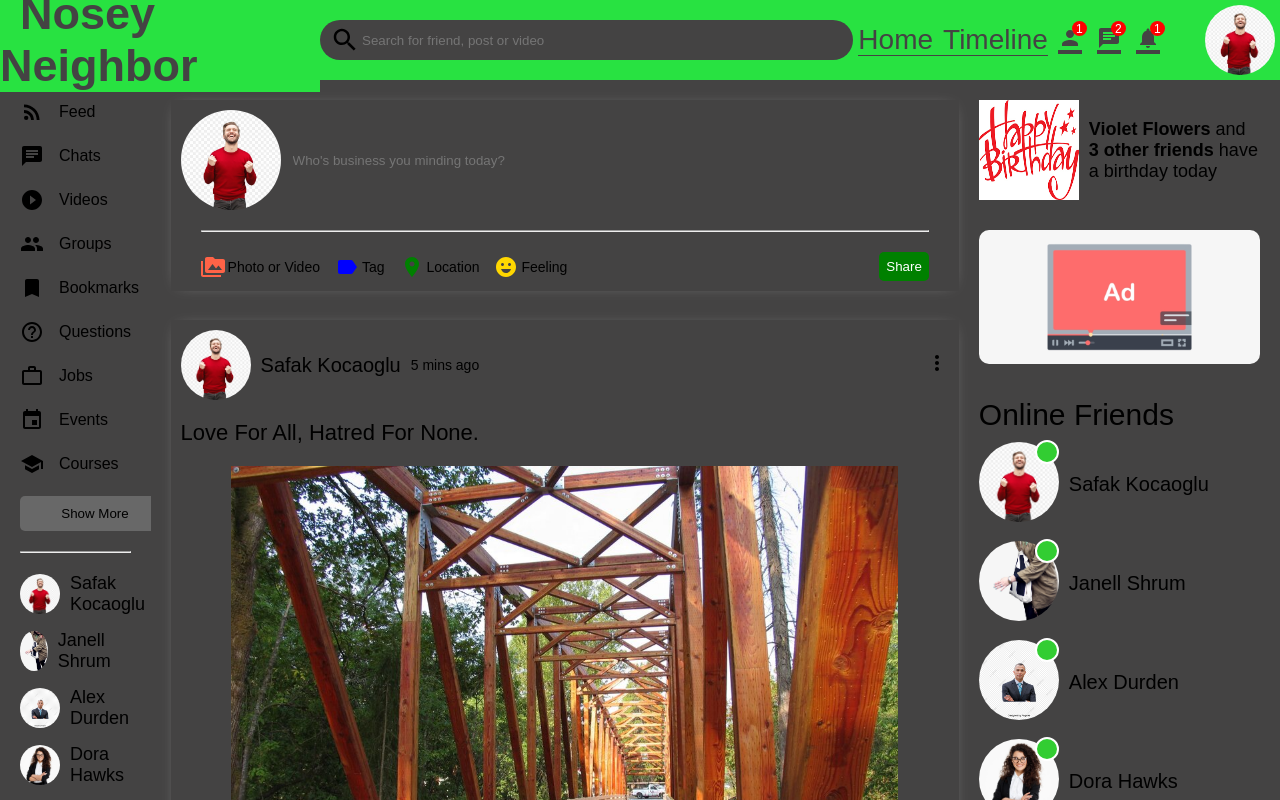
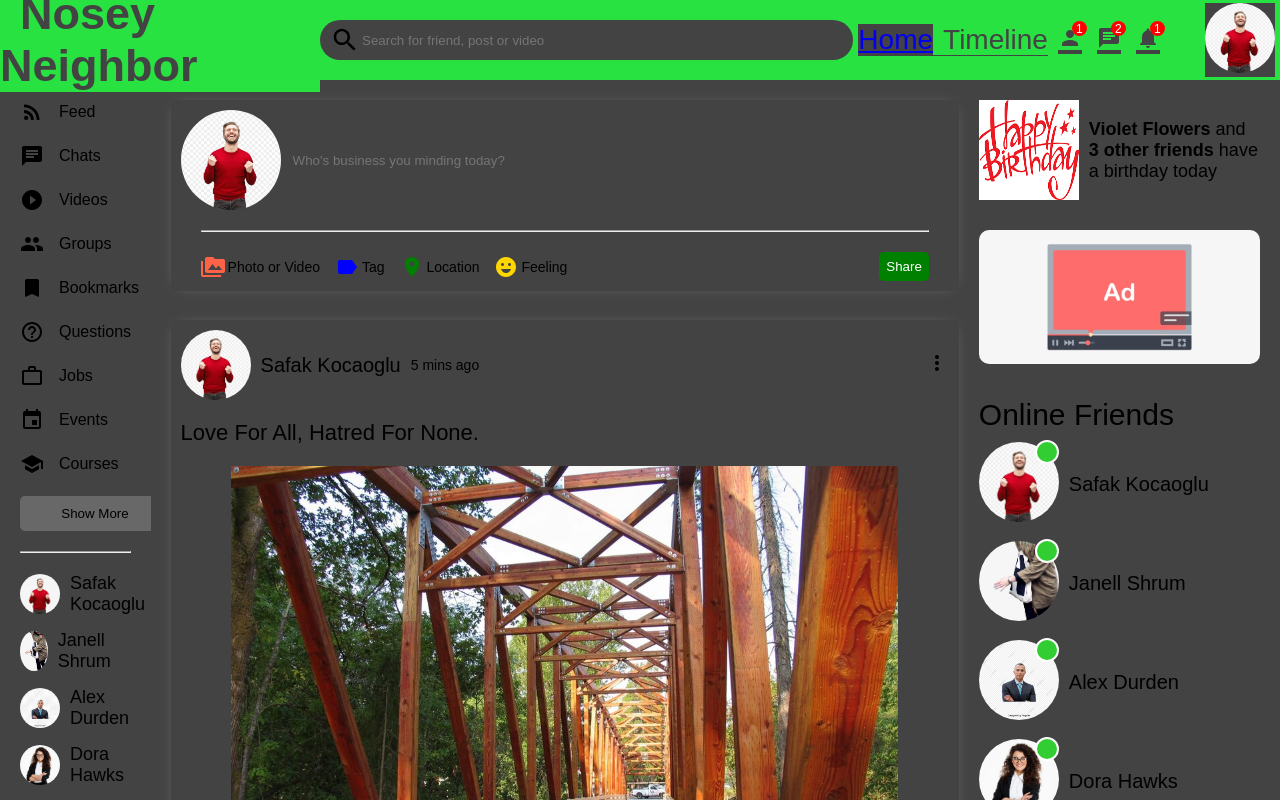
Before and after one commit to tfel14/React_Social, a React (Create React App) app in the folder social-app/: page / in a window 1280 px wide. Shown: the top 800 px of the page. Built offline with nearby package versions, Linux system fonts and the light colour scheme; a web font is replaced by a local one.

Commit message:
added basic routing for home, profile, register, and login pages

```diff
--- a/social-app/src/App.js
+++ b/social-app/src/App.js
@@ -1,10 +1,25 @@
 
 import Home from "./pages/Home";
+import Profile from "./pages/profile/Profile";
+import RegisterPage from "./components/register/Register";
+import LoginPage from "./components/login/Login";
+import PostPage from "./components/post/Post";
 import Messenger from "./pages/messenger/Messenger";
+import { Route, Link } from 'react-router-dom';
+import { Routes } from 'react-router-dom';
+function App() {
+  return(
+    <div className="App container">
+      <Routes>
+        <Route path= '/' exact element={<Home/>} />
+        <Route path= '/profile' element={<Profile/>}/>
+        <Route path= '/register' element={<RegisterPage/>}/>
+        <Route path= '/login' element={<LoginPage/>}/>
+        {/* <Route path= '/post' element={<PostPage/>}/> */}
+      </Routes>
+    </div>
+  )
 
-
-function App() {
-  return <Home />
 }
 
 export default App;
--- a/social-app/src/components/toppage/Toppage.jsx
+++ b/social-app/src/components/toppage/Toppage.jsx
@@ -15,7 +15,7 @@ export default function Toppage() {
             </div>
             <div className="toppageRight">
                 <div className="toppageLinks">
-                    <span className="toppageLink1">Home</span>
+                    <span className="toppageLink1"><a href="/">Home</a></span>
                     <span className="toppageLink2">Timeline</span>
                 </div>
                 <div className="toppageIcons">
@@ -32,7 +32,9 @@ export default function Toppage() {
                       <span className="toppageIconBadge">1</span>
                     </div>
                 </div>
-                <img src="./assets/people/1.jpg" alt="" className="toppageImg"/>
+                <a href="/profile">
+                    <img src="./assets/people/1.jpg" alt="" className="toppageImg"/>
+                </a>
             </div>
         </div>
     );
--- a/social-app/src/index.js
+++ b/social-app/src/index.js
@@ -1,11 +1,13 @@
 import React from 'react';
 import ReactDOM from 'react-dom';
 import App from './App';
-
+import { BrowserRouter } from 'react-router-dom';
 
 ReactDOM.render(
   <React.StrictMode>
+    <BrowserRouter>
     <App />
+    </BrowserRouter>
   </React.StrictMode>,
   document.getElementById('root')
 );
```
Also changed, not shown: social-app/package.json (+7 -0 lines), social-app/src/api/index.js (added, +23 -0 lines), social-app/src/api/routes/users.js (added, +7 -0 lines), 1 other file (tests, documents, lock files or other folders).
